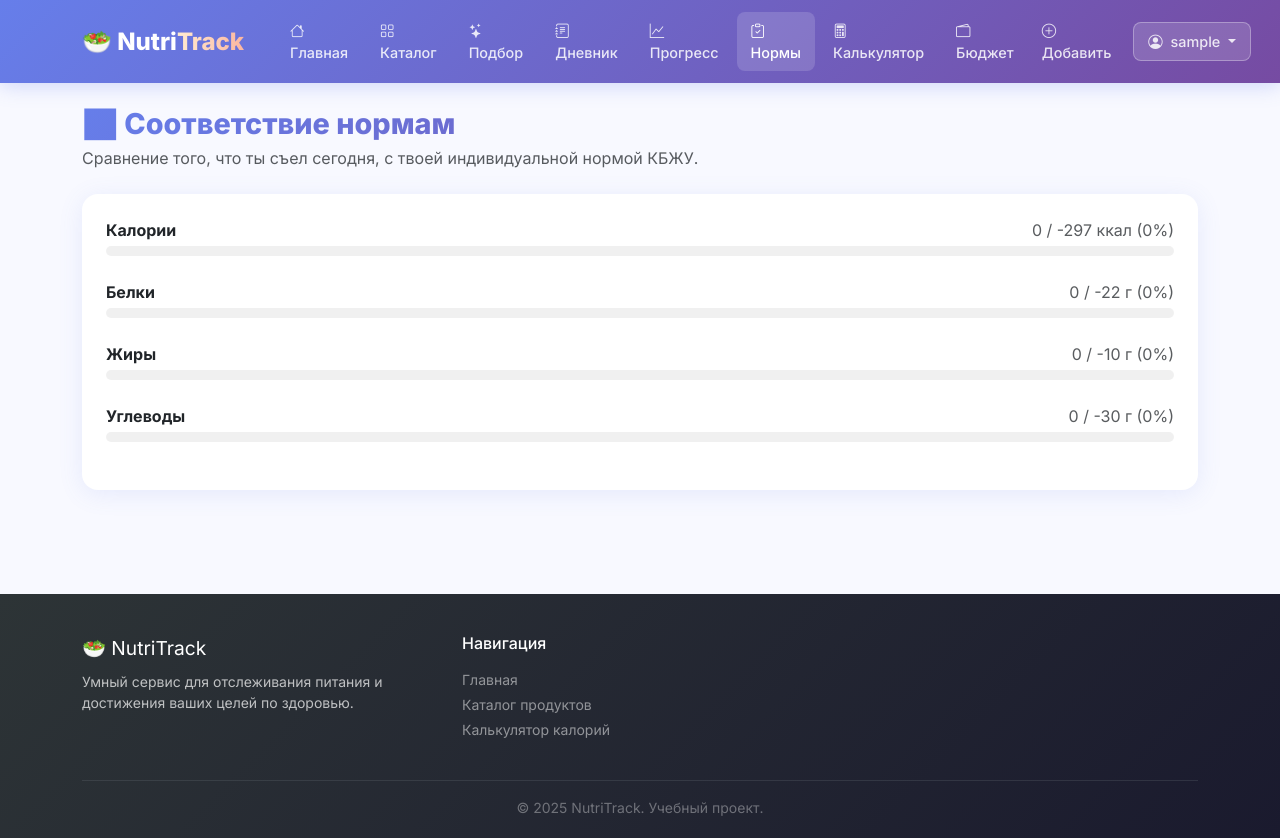
After one commit to lizok290406-dot/healthy-nutrition-service, a Django app: page /analysis/ in a window 1280 px wide. The commit adds this page. Run offline with Django 5.2, Linux system fonts and the light colour scheme; a user stored in the database is signed in; tables that the repository leaves empty hold one stand-in row (values such as "Sample post"); some libraries are stand-ins or nearby versions.

Commit message:
Update project

```diff
--- a/nutrition/models.py
+++ b/nutrition/models.py
@@ -122,6 +122,19 @@ class UserProfile(models.Model):
         adjustments = {'lose': -500, 'maintain': 0, 'gain': 300}
         return round(tdee + adjustments.get(self.goal, 0), 0)
 
+    def calculate_macros(self):
+        """Нормы БЖУ (в граммах) на основе суточной нормы калорий.
+
+        Белки — 30% калорий, жиры — 30%, углеводы — оставшиеся 40%.
+        В 1 г белка и углеводов 4 ккал, в 1 г жира 9 ккал.
+        """
+        tdee = self.calculate_tdee()
+        return {
+            'protein': round(tdee * 0.3 / 4),
+            'fat': round(tdee * 0.3 / 9),
+            'carbs': round(tdee * 0.4 / 4),
+        }
+
     def __str__(self):
         return f'Профиль {self.user.username}'
 
--- a/nutrition/urls.py
+++ b/nutrition/urls.py
@@ -7,6 +7,7 @@ urlpatterns = [
     path('', views.home, name='home'),
     path('catalog/', views.food_catalog, name='food_catalog'),
     path('recommend/', views.recommend, name='recommend'),
+    path('analysis/', views.analysis, name='analysis'),
     path('food/<int:pk>/', views.food_detail, name='food_detail'),
     path('dashboard/', views.dashboard, name='dashboard'),
     path('add-meal/', views.add_meal, name='add_meal'),
--- a/nutrition/views.py
+++ b/nutrition/views.py
@@ -225,6 +225,61 @@ def recommend(request):
         'max_price': max_price,
         'selected_category': selected_category,
         'remaining_calories': remaining_calories,
+    })
+
+@login_required
+def analysis(request):
+    """Анализ соответствия съеденного индивидуальным нормам КБЖУ."""
+    today = timezone.now().date()
+
+    entries = DiaryEntry.objects.filter(
+        user=request.user, date=today
+    ).select_related('product')
+
+    consumed = {
+        'calories': round(sum(e.calories_consumed for e in entries)),
+        'protein': round(sum(e.protein_consumed for e in entries)),
+        'fat': round(sum(e.fat_consumed for e in entries)),
+        'carbs': round(sum(e.carbs_consumed for e in entries)),
+    }
+
+    profile, _ = UserProfile.objects.get_or_create(user=request.user)
+    has_norm = bool(profile.weight and profile.height and profile.age)
+
+    rows = []
+    if has_norm:
+        macros = profile.calculate_macros()
+        norms = {
+            'calories': round(profile.calculate_tdee()),
+            'protein': macros['protein'],
+            'fat': macros['fat'],
+            'carbs': macros['carbs'],
+        }
+
+        def percent(eaten, norm):
+            if not norm:
+                return 0
+            return min(round(eaten / norm * 100), 100)
+
+        rows = [
+            {'name': 'Калории', 'unit': 'ккал', 'eaten': consumed['calories'],
+             'norm': norms['calories'],
+             'percent': percent(consumed['calories'], norms['calories'])},
+            {'name': 'Белки', 'unit': 'г', 'eaten': consumed['protein'],
+             'norm': norms['protein'],
+             'percent': percent(consumed['protein'], norms['protein'])},
+            {'name': 'Жиры', 'unit': 'г', 'eaten': consumed['fat'],
+             'norm': norms['fat'],
+             'percent': percent(consumed['fat'], norms['fat'])},
+            {'name': 'Углеводы', 'unit': 'г', 'eaten': consumed['carbs'],
+             'norm': norms['carbs'],
+             'percent': percent(consumed['carbs'], norms['carbs'])},
+        ]
+
+    return render(request, 'nutrition/analysis.html', {
+        'today': today,
+        'rows': rows,
+        'has_norm': has_norm,
     })
 
 @login_required
--- a/templates/base.html
+++ b/templates/base.html
@@ -91,7 +91,6 @@
             box-shadow: var(--card-shadow-hover);
         }
 
-        /* STAT CARDS — одинаковая высота и выравнивание */
         .stat-card {
             text-align: center;
             padding: 28px 16px;
@@ -397,6 +396,12 @@
                     </a>
                 </li>
                 <li class="nav-item">
+                    <a class="nav-link {% if request.resolver_match.url_name == 'analysis' %}active{% endif %}"
+                       href="{% url 'nutrition:analysis' %}">
+                        <i class="bi bi-clipboard-check me-1"></i>Нормы
+                    </a>
+                </li>
+                <li class="nav-item">
                     <a class="nav-link {% if request.resolver_match.url_name == 'calorie_calculator' %}active{% endif %}"
                        href="{% url 'nutrition:calorie_calculator' %}">
                         <i class="bi bi-calculator me-1"></i>Калькулятор
@@ -516,16 +521,6 @@
                     </li>
                 </ul>
             </div>
-            <div class="col-md-4">
-                <h6 class="text-white fw-700 mb-3">Технологии</h6>
-                <div class="d-flex flex-wrap gap-2">
-                    <span class="badge bg-secondary">Python 3.10</span>
-                    <span class="badge bg-secondary">Django 4.2</span>
-                    <span class="badge bg-secondary">Plotly</span>
-                    <span class="badge bg-secondary">Pandas</span>
-                    <span class="badge bg-secondary">Bootstrap 5</span>
-                </div>
-            </div>
         </div>
         <hr class="border-secondary mt-4">
         <p class="text-center small mb-0"
@@ -537,7 +532,6 @@
 
 <script src="https://cdn.jsdelivr.net/npm/bootstrap@5.3.2/dist/js/bootstrap.bundle.min.js"></script>
 <style>
-    /* Карточки категорий — одинаковый размер */
     .category-card {
         background: #ffffff;
         border: 2px solid #e9ecef;
--- /dev/null
+++ b/templates/nutrition/analysis.html
@@ -0,0 +1,38 @@
+{% extends 'base.html' %}
+{% block title %}Соответствие нормам — NutriTrack{% endblock %}
+
+{% block content %}
+<div class="container py-4">
+
+    <h2 class="section-title mb-1">📊 Соответствие нормам</h2>
+    <p class="text-muted mb-4">
+        Сравнение того, что ты съел сегодня, с твоей индивидуальной нормой КБЖУ.
+    </p>
+
+    {% if has_norm %}
+    <div class="card p-4">
+        {% for row in rows %}
+        <div class="mb-4">
+            <div class="d-flex justify-content-between mb-1">
+                <span class="fw-bold">{{ row.name }}</span>
+                <span class="text-muted">
+                    {{ row.eaten }} / {{ row.norm }} {{ row.unit }} ({{ row.percent }}%)
+                </span>
+            </div>
+            <div class="progress">
+                <div class="progress-bar" role="progressbar"
+                     style="width: {{ row.percent }}%;"></div>
+            </div>
+        </div>
+        {% endfor %}
+    </div>
+    {% else %}
+    <div class="alert alert-info">
+        Чтобы увидеть свои нормы, сначала рассчитай их на странице
+        <a href="{% url 'nutrition:calorie_calculator' %}">Калькулятор</a>
+        (укажи вес, рост, возраст, пол, цель и активность).
+    </div>
+    {% endif %}
+
+</div>
+{% endblock %}
--- a/templates/nutrition/budget.html
+++ b/templates/nutrition/budget.html
@@ -50,7 +50,7 @@
                                 </div>
                             {% endif %}
                             <div class="form-text">
-                                Средний расход на питание в России — 300–600 ₽/день
+
                             </div>
                         </div>
 
```
Also changed, not shown: templates/nutrition/home.html (+0 -54 lines).
